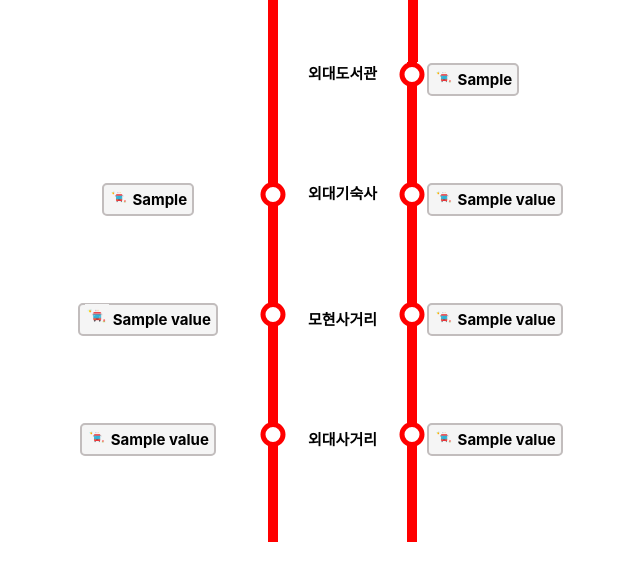
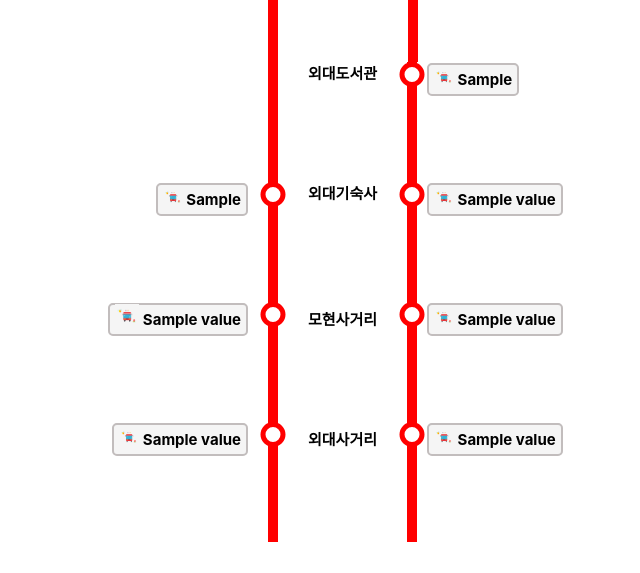
Before and after one commit to leestana01/Hufs_BusTime, a Django app: template bustimeline/UpBus/templates/bus_list.html in a window 1280 px wide. Shown: the part 243-816 px from the top of the page, without its empty margins (267-907 px from the left). Run offline with Django 4.2, Linux system fonts and the light colour scheme; the template is opened without the code that fills it: most values are stand-ins (such as "Sample title", 1, 10 or a date in 2020).

Commit message:
center에서 end로 설정해서 왼쪽 버스 정렬만 좀 더 이쁘게 바꿈~

```diff
--- a/bustimeline/UpBus/templates/bus_list.html
+++ b/bustimeline/UpBus/templates/bus_list.html
@@ -288,7 +288,7 @@
 
                     <div style="display: flex; gap: 10px; width:650px;" id="big DIV">
 
-                        <div class="bus-updiv-style" style="text-align:center; line-height:35px; margin-right: -40px;">
+                        <div class="bus-updiv-style" style="text-align:end; line-height:35px; margin-right: -40px;">
                             {% for value in downList.1 %}
                             <div style="display: flex; display: inline-block;">
                                 <span class="bus-div-style">
@@ -332,7 +332,7 @@
 
                     <div style="display: flex; gap: 10px; width:650px; line-height:35px;" id="big DIV">
 
-                        <div class="bus-updiv-style" style="text-align:center; margin-right: -40px;">
+                        <div class="bus-updiv-style" style="text-align:end; margin-right: -40px;">
                             {% for value in downList.2 %}
                             <div style="display: flex; margin-bottom: 0%; display: inline-block; line-height:35px">
 
@@ -379,7 +379,7 @@
 
                     <div style="display: flex; gap: 10px; width:650px; line-height:35px" id="big DIV">
 
-                        <div class="bus-updiv-style" style="text-align:center; margin-right: -40px;">
+                        <div class="bus-updiv-style" style="text-align:end; margin-right: -40px;">
                             {% for value in downList.3 %}
                             <div style="display: flex; display:inline-block">
                                 <span class="bus-div-style">
```
